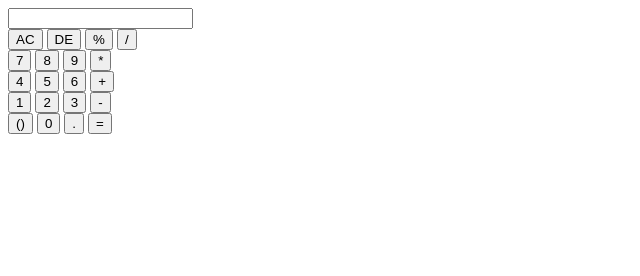
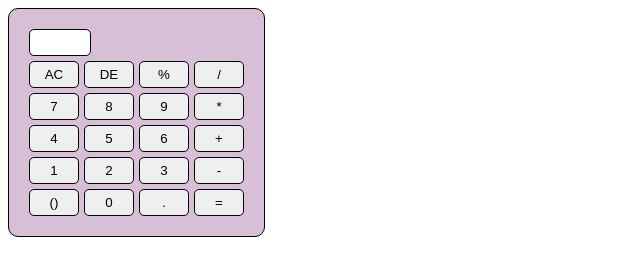
Before and after one commit to rickyyakobuskota23/calculator, a plain HTML site: page index.html in a window 1280 px wide. Shown: the whole page, without its empty margins (0-640 px from the left). Drawn offline with Linux system fonts and the light colour scheme.

Commit message:
menambahkan css

```diff
--- a/index.html
+++ b/index.html
@@ -4,38 +4,39 @@
     <meta charset="UTF-8">
     <meta name="viewport" content="width=device-width, initial-scale=1.0">
     <title>My Calculator</title>
+    <link rel="stylesheet" href="./style.css">
 </head>
 <body>
     <div class="calc-container">
         <div class="calculator">
-            <div>
+            <div class="text-container">
                 <input type="text">
             </div>
-            <div>
+            <div class="button-container">
                 <input type="button" value="AC">
                 <input type="button" value="DE">
                 <input type="button" value="%">
                 <input type="button" value="/">
             </div>
-            <div>
+            <div class="button-container">
                 <input type="button" value="7">
                 <input type="button" value="8">
                 <input type="button" value="9">
                 <input type="button" value="*">
             </div>
-            <div>
+            <div class="button-container">
                 <input type="button" value="4">
                 <input type="button" value="5">
                 <input type="button" value="6">
                 <input type="button" value="+">
             </div>
-            <div>
+            <div class="button-container">
                 <input type="button" value="1">
                 <input type="button" value="2">
                 <input type="button" value="3">
                 <input type="button" value="-">
             </div>
-            <div>
+            <div class="button-container">
                 <input type="button" value="()">
                 <input type="button" value="0">
                 <input type="button" value=".">
--- a/style.css
+++ b/style.css
@@ -0,0 +1,27 @@
+.calc-container {
+    padding: 20px;
+    border: 0.1px black solid;
+    width: fit-content;
+    border-radius: 10px;
+    background-color: thistle;
+    display: flex;
+}
+.calculator {
+    display: flex;
+    flex-direction: column;
+    gap: 5px;
+}
+html body input {
+    border-radius: 5px;
+    border: 0.1px black solid;
+    padding: 5px;
+    width: 50px;
+}
+.button-container {
+    display: flex;
+    justify-content: space-between;
+    gap: 5px;
+}
+.text-container {
+    width: 100%;
+}
```
